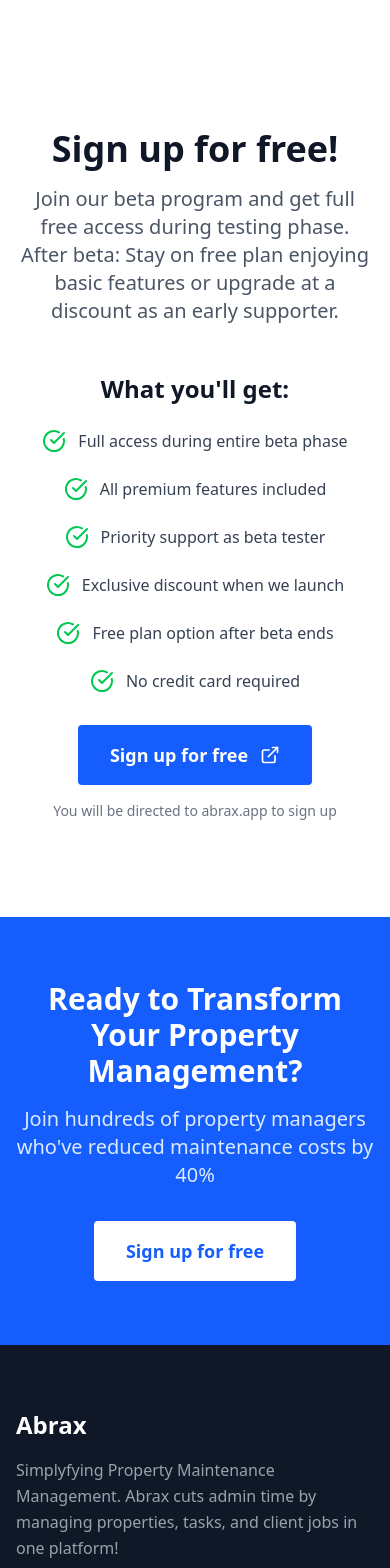
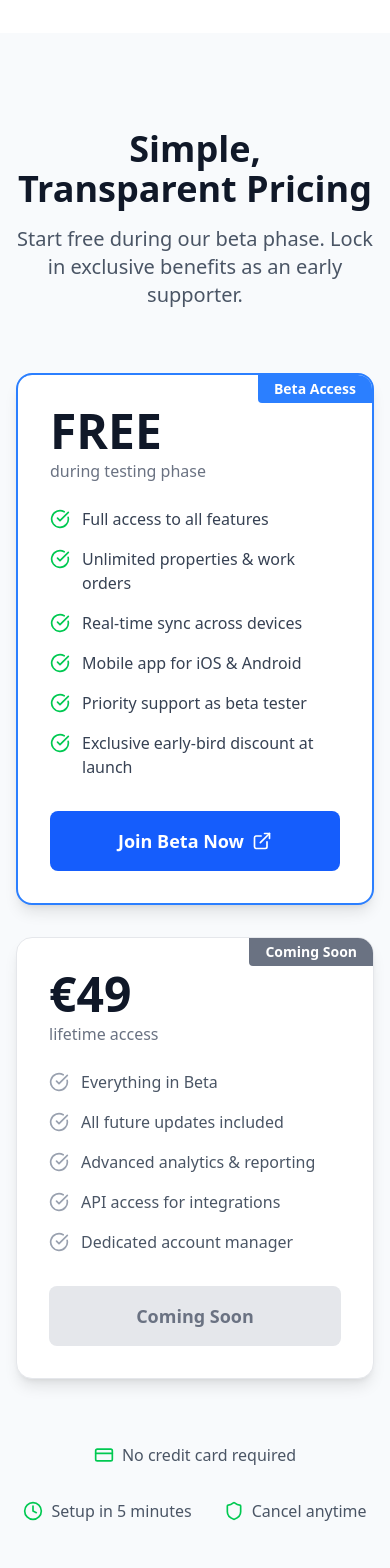
Before and after one commit to sighencea/getabrax, a React (Vite) app: page / in a window 390 px wide. Shown: the part 8260-9828 px from the top of the page. Built offline with nearby package versions, Linux system fonts and the light colour scheme; a web font is replaced by a local one.

Commit message:
Added pricing

```diff
--- a/src/components/generated/LandingPage.tsx
+++ b/src/components/generated/LandingPage.tsx
@@ -7,7 +7,7 @@
 import { HeroSection } from './HeroSection';
 import { BenefitsGrid } from './BenefitsGrid';
 import { VideoTestimonialSection } from './VideoTestimonialSection';
-import { SignupFormSection } from './SignupFormSection';
+import { PricingSection } from './PricingSection';
 import Footer from './Footer';
 import { StickyLanguageFooter } from './StickyLanguageFooter';
 import { BackToTop } from '../utils/BackToTop';
@@ -123,9 +123,9 @@
           </div>
         </section>
 
-        {/* Signup Form Section */}
-        <section id="signup">
-          <SignupFormSection />
+        {/* Pricing Section */}
+        <section id="pricing">
+          <PricingSection />
         </section>
 
         {/* Final CTA Banner */}
--- a/src/components/generated/Navigation.tsx
+++ b/src/components/generated/Navigation.tsx
@@ -75,7 +75,7 @@
     href: '#testimonials'
   }, {
     label: t('navigation.menuItems.3'),
-    href: '#signup'
+    href: '#pricing'
   }] as any[];
 
   // Determine which menu item is active
--- /dev/null
+++ b/src/components/generated/PricingSection.tsx
@@ -0,0 +1,177 @@
+import React from 'react';
+import { motion } from 'framer-motion';
+import { CheckCircle, ExternalLink, Shield, Clock, CreditCard } from 'lucide-react';
+import { useTranslation } from 'react-i18next';
+
+export const PricingSection: React.FC = () => {
+  const { t } = useTranslation('common');
+
+  const betaBenefits = [
+    t('pricing.beta.benefits.0'),
+    t('pricing.beta.benefits.1'),
+    t('pricing.beta.benefits.2'),
+    t('pricing.beta.benefits.3'),
+    t('pricing.beta.benefits.4'),
+    t('pricing.beta.benefits.5'),
+  ];
+
+  const proBenefits = [
+    t('pricing.pro.benefits.0'),
+    t('pricing.pro.benefits.1'),
+    t('pricing.pro.benefits.2'),
+    t('pricing.pro.benefits.3'),
+    t('pricing.pro.benefits.4'),
+  ];
+
+  const trustSignals = [
+    { icon: CreditCard, text: t('pricing.trustSignals.0') },
+    { icon: Clock, text: t('pricing.trustSignals.1') },
+    { icon: Shield, text: t('pricing.trustSignals.2') },
+  ];
+
+  return (
+    <section id="pricing" className="py-24 bg-slate-50">
+      <div className="max-w-6xl mx-auto px-4 sm:px-6 lg:px-8">
+        {/* Header */}
+        <motion.div
+          initial={{ opacity: 0, y: 20 }}
+          whileInView={{ opacity: 1, y: 0 }}
+          transition={{ duration: 0.6 }}
+          className="text-center mb-16"
+        >
+          <h2 className="text-4xl font-bold text-gray-900 mb-4">
+            {t('pricing.title')}
+          </h2>
+          <p className="text-xl text-gray-600 max-w-2xl mx-auto">
+            {t('pricing.subtitle')}
+          </p>
+        </motion.div>
+
+        {/* Pricing Cards */}
+        <div className="grid md:grid-cols-2 gap-8 max-w-4xl mx-auto mb-16">
+          {/* Beta Free Tier */}
+          <motion.div
+            initial={{ opacity: 0, y: 20 }}
+            whileInView={{ opacity: 1, y: 0 }}
+            transition={{ duration: 0.6, delay: 0.1 }}
+            className="relative bg-white rounded-2xl shadow-lg border-2 border-blue-500 overflow-hidden"
+          >
+            {/* Badge */}
+            <div className="absolute top-0 right-0 bg-blue-500 text-white px-4 py-1 text-sm font-semibold rounded-bl-lg">
+              {t('pricing.beta.badge')}
+            </div>
+
+            <div className="p-8">
+              {/* Price */}
+              <div className="mb-6">
+                <div className="flex items-baseline gap-2">
+                  <span className="text-5xl font-bold text-gray-900">
+                    {t('pricing.beta.price')}
+                  </span>
+                </div>
+                <p className="text-gray-500 mt-1">
+                  {t('pricing.beta.duration')}
+                </p>
+              </div>
+
+              {/* Benefits List */}
+              <ul className="space-y-4 mb-8">
+                {betaBenefits.map((benefit, index) => (
+                  <motion.li
+                    key={index}
+                    initial={{ opacity: 0, x: -10 }}
+                    whileInView={{ opacity: 1, x: 0 }}
+                    transition={{ duration: 0.3, delay: 0.2 + index * 0.05 }}
+                    className="flex items-start gap-3"
+                  >
+                    <CheckCircle className="w-5 h-5 text-green-500 flex-shrink-0 mt-0.5" />
+                    <span className="text-gray-700">{benefit}</span>
+                  </motion.li>
+                ))}
+              </ul>
+
+              {/* CTA Button */}
+              <motion.a
+                href="https://www.abrax.app/?view=signup"
+                target="_blank"
+                rel="noopener noreferrer"
+                whileHover={{ scale: 1.02 }}
+                whileTap={{ scale: 0.98 }}
+                className="flex items-center justify-center gap-2 w-full bg-blue-600 text-white py-4 rounded-xl font-semibold text-lg hover:bg-blue-700 transition-colors"
+              >
+                {t('pricing.beta.cta')}
+                <ExternalLink className="w-5 h-5" />
+              </motion.a>
+            </div>
+          </motion.div>
+
+          {/* Pro Tier (Coming Soon) */}
+          <motion.div
+            initial={{ opacity: 0, y: 20 }}
+            whileInView={{ opacity: 1, y: 0 }}
+            transition={{ duration: 0.6, delay: 0.2 }}
+            className="relative bg-white rounded-2xl shadow-lg border border-gray-200 overflow-hidden"
+          >
+            {/* Badge */}
+            <div className="absolute top-0 right-0 bg-gray-500 text-white px-4 py-1 text-sm font-semibold rounded-bl-lg">
+              {t('pricing.pro.badge')}
+            </div>
+
+            <div className="p-8">
+              {/* Price */}
+              <div className="mb-6">
+                <div className="flex items-baseline gap-2">
+                  <span className="text-5xl font-bold text-gray-900">
+                    {t('pricing.pro.price')}
+                  </span>
+                </div>
+                <p className="text-gray-500 mt-1">
+                  {t('pricing.pro.duration')}
+                </p>
+              </div>
+
+              {/* Benefits List */}
+              <ul className="space-y-4 mb-8">
+                {proBenefits.map((benefit, index) => (
+                  <motion.li
+                    key={index}
+                    initial={{ opacity: 0, x: -10 }}
+                    whileInView={{ opacity: 1, x: 0 }}
+                    transition={{ duration: 0.3, delay: 0.3 + index * 0.05 }}
+                    className="flex items-start gap-3"
+                  >
+                    <CheckCircle className="w-5 h-5 text-gray-400 flex-shrink-0 mt-0.5" />
+                    <span className="text-gray-600">{benefit}</span>
+                  </motion.li>
+                ))}
+              </ul>
+
+              {/* CTA Button (Disabled) */}
+              <button
+                disabled
+                className="flex items-center justify-center gap-2 w-full bg-gray-200 text-gray-500 py-4 rounded-xl font-semibold text-lg cursor-not-allowed"
+              >
+                {t('pricing.pro.cta')}
+              </button>
+            </div>
+          </motion.div>
+        </div>
+
+        {/* Trust Signals */}
+        <motion.div
+          initial={{ opacity: 0, y: 20 }}
+          whileInView={{ opacity: 1, y: 0 }}
+          transition={{ duration: 0.6, delay: 0.3 }}
+          className="flex flex-wrap justify-center gap-8"
+        >
+          {trustSignals.map((signal, index) => (
+            <div key={index} className="flex items-center gap-2 text-gray-600">
+              <signal.icon className="w-5 h-5 text-green-500" />
+              <span>{signal.text}</span>
+            </div>
+          ))}
+        </motion.div>
+      </div>
+    </section>
+  );
+};
--- a/src/i18n/de.ts
+++ b/src/i18n/de.ts
@@ -3,7 +3,7 @@
     brand: "Abrax",
     menuItems: {
       home: "Start",
-      0: "Funktionen",
+      0: "Vorteile",
       1: "So funktioniert's",
       2: "Bewertungen",
       3: "Preise"
@@ -188,6 +188,42 @@
       description: "Sie werden für die Registrierung zu abrax.app weitergeileitet"
     }
   },
+  pricing: {
+    title: "Einfache, transparente Preise",
+    subtitle: "Starten Sie kostenlos während unserer Beta-Phase. Sichern Sie sich exklusive Vorteile als früher Unterstützer.",
+    beta: {
+      badge: "Beta-Zugang",
+      price: "KOSTENLOS",
+      duration: "während der Testphase",
+      cta: "Jetzt Beta beitreten",
+      benefits: [
+        "Vollzugang zu allen Funktionen",
+        "Unbegrenzte Immobilien & Arbeitsaufträge",
+        "Echtzeit-Synchronisation auf allen Geräten",
+        "Mobile App für iOS & Android",
+        "Prioritätssupport als Beta-Tester",
+        "Exklusiver Frühbucher-Rabatt beim Launch"
+      ]
+    },
+    pro: {
+      badge: "Demnächst",
+      price: "49€",
+      duration: "lebenslanger Zugang",
+      cta: "Demnächst",
+      benefits: [
+        "Alles aus der Beta",
+        "Alle zukünftigen Updates inklusive",
+        "Erweiterte Analysen & Berichte",
+        "API-Zugang für Integrationen",
+        "Persönlicher Ansprechpartner"
+      ]
+    },
+    trustSignals: [
+      "Keine Kreditkarte erforderlich",
+      "Einrichtung in 5 Minuten",
+      "Jederzeit kündbar"
+    ]
+  },
   howItWorks: {
     title: "So funktioniert's",
     subtitle: "Starten Sie in Minuten mit unserem einfachen dreistufigen Prozess",
@@ -241,7 +277,7 @@
       product: {
         title: "Produkt",
         items: [
-          "Funktionen",
+          "Vorteile",
           "So funktioniert's",
           "Preise"
         ]
--- a/src/i18n/en.ts
+++ b/src/i18n/en.ts
@@ -3,7 +3,7 @@
     brand: "Abrax",
     menuItems: {
       home: "Home",
-      0: "Features",
+      0: "Benefits",
       1: "How It Works",
       2: "Testimonials",
       3: "Pricing"
@@ -188,6 +188,42 @@
       description: "You will be directed to abrax.app to sign up"
     }
   },
+  pricing: {
+    title: "Simple, Transparent Pricing",
+    subtitle: "Start free during our beta phase. Lock in exclusive benefits as an early supporter.",
+    beta: {
+      badge: "Beta Access",
+      price: "FREE",
+      duration: "during testing phase",
+      cta: "Join Beta Now",
+      benefits: [
+        "Full access to all features",
+        "Unlimited properties & work orders",
+        "Real-time sync across devices",
+        "Mobile app for iOS & Android",
+        "Priority support as beta tester",
+        "Exclusive early-bird discount at launch"
+      ]
+    },
+    pro: {
+      badge: "Coming Soon",
+      price: "€49",
+      duration: "lifetime access",
+      cta: "Coming Soon",
+      benefits: [
+        "Everything in Beta",
+        "All future updates included",
+        "Advanced analytics & reporting",
+        "API access for integrations",
+        "Dedicated account manager"
+      ]
+    },
+    trustSignals: [
+      "No credit card required",
+      "Setup in 5 minutes",
+      "Cancel anytime"
+    ]
+  },
   howItWorks: {
     title: "How It Works",
     subtitle: "Get started in minutes with our simple three-step process",
@@ -241,7 +277,7 @@
       product: {
         title: "Product",
         items: [
-          "Features",
+          "Benefits",
           "How It Works",
           "Pricing"
         ]
```
Also changed, not shown: .claude/settings.local.json, 1 other file (tests, documents, lock files or other folders).
